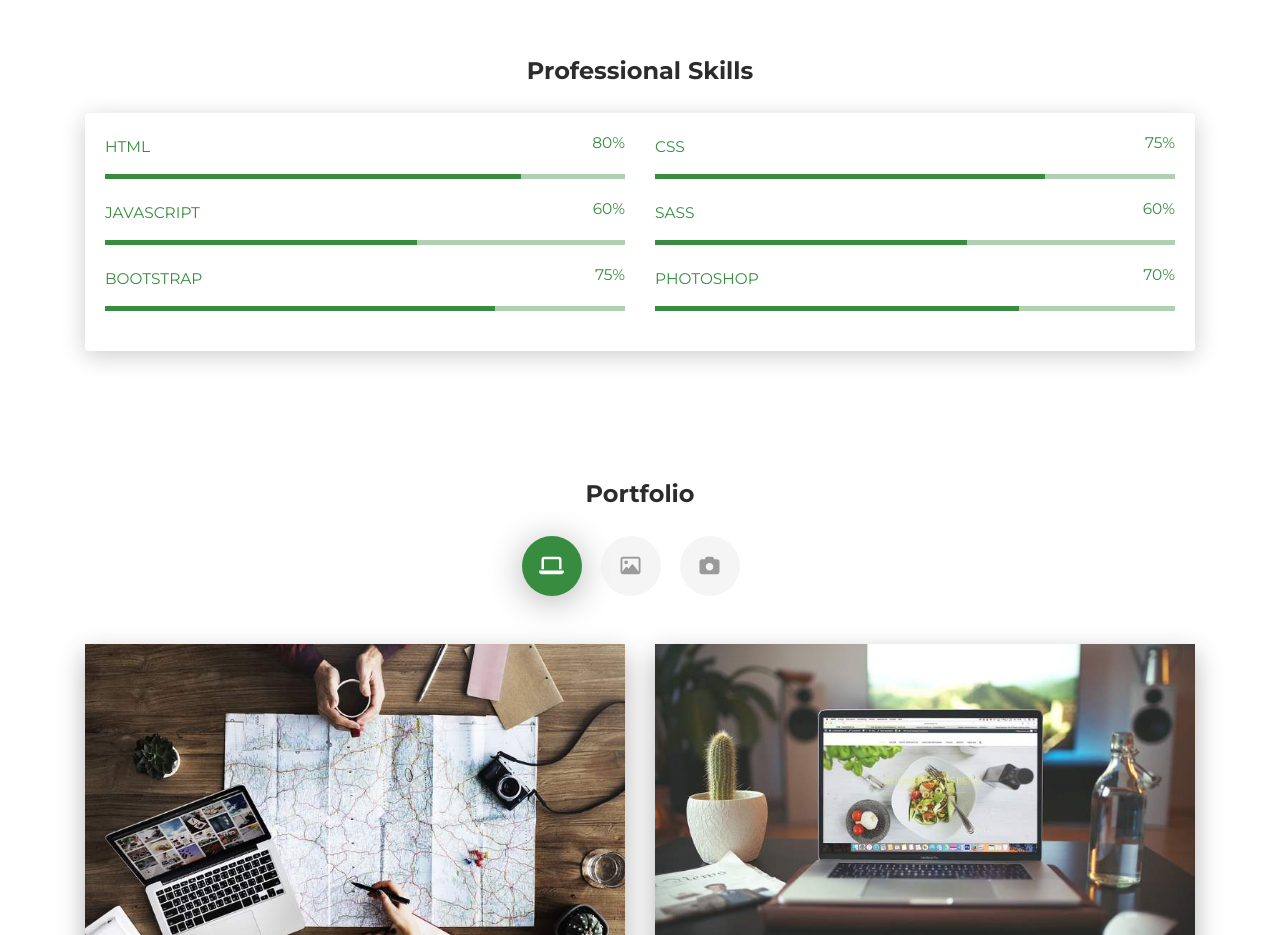
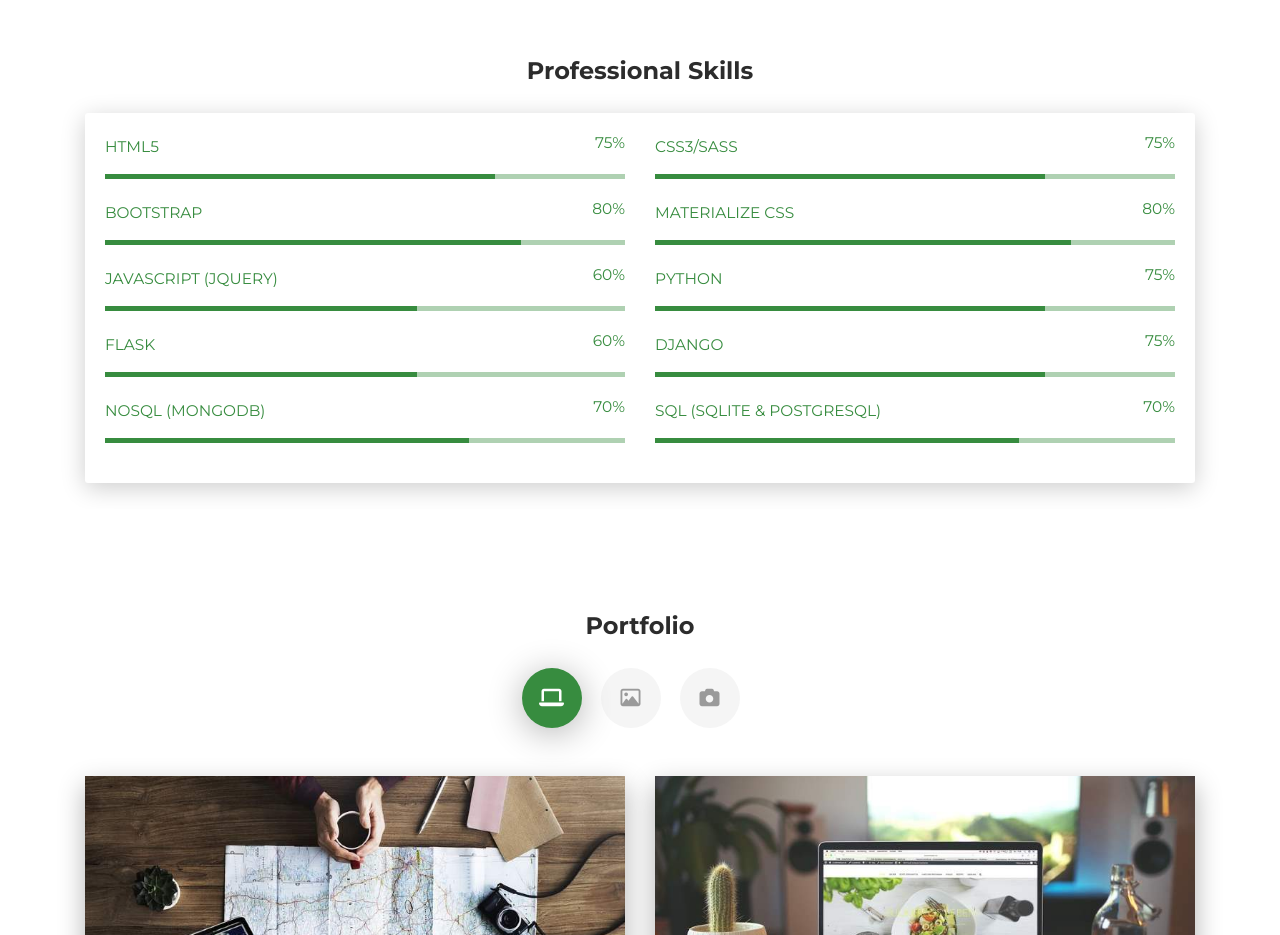
Before and after one commit to hebs87/personal-cv, a plain HTML site: page index.html in a window 1280 px wide. Shown: the part 920-1855 px from the top of the page. Drawn offline with Linux system fonts and the light colour scheme.

Commit message:
Amended Professional Skills section

```diff
--- a/index.html
+++ b/index.html
@@ -108,32 +108,16 @@
       <div class="card-body">
         <div class="row">
           <div class="col-md-6">
-            <div class="progress-container progress-primary"><span class="progress-badge">HTML</span>
+            <div class="progress-container progress-primary"><span class="progress-badge">HTML5</span>
               <div class="progress">
-                <div class="progress-bar progress-bar-primary" data-aos="progress-full" data-aos-offset="10" data-aos-duration="2000" role="progressbar" aria-valuenow="60" aria-valuemin="0" aria-valuemax="100" style="width: 80%;"></div><span class="progress-value">80%</span>
+                <div class="progress-bar progress-bar-primary" data-aos="progress-full" data-aos-offset="10" data-aos-duration="2000" role="progressbar" aria-valuenow="75" aria-valuemin="0" aria-valuemax="100" style="width: 75%;"></div><span class="progress-value">75%</span>
               </div>
             </div>
           </div>
           <div class="col-md-6">
-            <div class="progress-container progress-primary"><span class="progress-badge">CSS</span>
+            <div class="progress-container progress-primary"><span class="progress-badge">CSS3/SASS</span>
               <div class="progress">
-                <div class="progress-bar progress-bar-primary" data-aos="progress-full" data-aos-offset="10" data-aos-duration="2000" role="progressbar" aria-valuenow="60" aria-valuemin="0" aria-valuemax="100" style="width: 75%;"></div><span class="progress-value">75%</span>
-              </div>
-            </div>
-          </div>
-        </div>
-        <div class="row">
-          <div class="col-md-6">
-            <div class="progress-container progress-primary"><span class="progress-badge">JavaScript</span>
-              <div class="progress">
-                <div class="progress-bar progress-bar-primary" data-aos="progress-full" data-aos-offset="10" data-aos-duration="2000" role="progressbar" aria-valuenow="60" aria-valuemin="0" aria-valuemax="100" style="width: 60%;"></div><span class="progress-value">60%</span>
-              </div>
-            </div>
-          </div>
-          <div class="col-md-6">
-            <div class="progress-container progress-primary"><span class="progress-badge">SASS</span>
-              <div class="progress">
-                <div class="progress-bar progress-bar-primary" data-aos="progress-full" data-aos-offset="10" data-aos-duration="2000" role="progressbar" aria-valuenow="60" aria-valuemin="0" aria-valuemax="100" style="width: 60%;"></div><span class="progress-value">60%</span>
+                <div class="progress-bar progress-bar-primary" data-aos="progress-full" data-aos-offset="10" data-aos-duration="2000" role="progressbar" aria-valuenow="75" aria-valuemin="0" aria-valuemax="100" style="width: 75%;"></div><span class="progress-value">75%</span>
               </div>
             </div>
           </div>
@@ -142,14 +126,62 @@
           <div class="col-md-6">
             <div class="progress-container progress-primary"><span class="progress-badge">Bootstrap</span>
               <div class="progress">
-                <div class="progress-bar progress-bar-primary" data-aos="progress-full" data-aos-offset="10" data-aos-duration="2000" role="progressbar" aria-valuenow="60" aria-valuemin="0" aria-valuemax="100" style="width: 75%;"></div><span class="progress-value">75%</span>
+                <div class="progress-bar progress-bar-primary" data-aos="progress-full" data-aos-offset="10" data-aos-duration="2000" role="progressbar" aria-valuenow="80" aria-valuemin="0" aria-valuemax="100" style="width: 80%;"></div><span class="progress-value">80%</span>
               </div>
             </div>
           </div>
           <div class="col-md-6">
-            <div class="progress-container progress-primary"><span class="progress-badge">Photoshop</span>
+            <div class="progress-container progress-primary"><span class="progress-badge">Materialize CSS</span>
               <div class="progress">
-                <div class="progress-bar progress-bar-primary" data-aos="progress-full" data-aos-offset="10" data-aos-duration="2000" role="progressbar" aria-valuenow="60" aria-valuemin="0" aria-valuemax="100" style="width: 70%;"></div><span class="progress-value">70%</span>
+                <div class="progress-bar progress-bar-primary" data-aos="progress-full" data-aos-offset="10" data-aos-duration="2000" role="progressbar" aria-valuenow="80" aria-valuemin="0" aria-valuemax="100" style="width: 80%;"></div><span class="progress-value">80%</span>
+              </div>
+            </div>
+          </div>
+        </div>
+        <div class="row">
+          <div class="col-md-6">
+            <div class="progress-container progress-primary"><span class="progress-badge">JavaScript (jQuery)</span>
+              <div class="progress">
+                <div class="progress-bar progress-bar-primary" data-aos="progress-full" data-aos-offset="10" data-aos-duration="2000" role="progressbar" aria-valuenow="60" aria-valuemin="0" aria-valuemax="100" style="width: 60%;"></div><span class="progress-value">60%</span>
+              </div>
+            </div>
+          </div>
+          <div class="col-md-6">
+            <div class="progress-container progress-primary"><span class="progress-badge">Python</span>
+              <div class="progress">
+                <div class="progress-bar progress-bar-primary" data-aos="progress-full" data-aos-offset="10" data-aos-duration="2000" role="progressbar" aria-valuenow="75" aria-valuemin="0" aria-valuemax="100" style="width: 75%;"></div><span class="progress-value">75%</span>
+              </div>
+            </div>
+          </div>
+        </div>
+        <div class="row">
+          <div class="col-md-6">
+            <div class="progress-container progress-primary"><span class="progress-badge">Flask</span>
+              <div class="progress">
+                <div class="progress-bar progress-bar-primary" data-aos="progress-full" data-aos-offset="10" data-aos-duration="2000" role="progressbar" aria-valuenow="60" aria-valuemin="0" aria-valuemax="100" style="width: 60%;"></div><span class="progress-value">60%</span>
+              </div>
+            </div>
+          </div>
+          <div class="col-md-6">
+            <div class="progress-container progress-primary"><span class="progress-badge">Django</span>
+              <div class="progress">
+                <div class="progress-bar progress-bar-primary" data-aos="progress-full" data-aos-offset="10" data-aos-duration="2000" role="progressbar" aria-valuenow="75" aria-valuemin="0" aria-valuemax="100" style="width: 75%;"></div><span class="progress-value">75%</span>
+              </div>
+            </div>
+          </div>
+        </div>
+        <div class="row">
+          <div class="col-md-6">
+            <div class="progress-container progress-primary"><span class="progress-badge">NoSQL (MongoDB)</span>
+              <div class="progress">
+                <div class="progress-bar progress-bar-primary" data-aos="progress-full" data-aos-offset="10" data-aos-duration="2000" role="progressbar" aria-valuenow="70" aria-valuemin="0" aria-valuemax="100" style="width: 70%;"></div><span class="progress-value">70%</span>
+              </div>
+            </div>
+          </div>
+          <div class="col-md-6">
+            <div class="progress-container progress-primary"><span class="progress-badge">SQL (SQLite &amp; PostgreSQL)</span>
+              <div class="progress">
+                <div class="progress-bar progress-bar-primary" data-aos="progress-full" data-aos-offset="10" data-aos-duration="2000" role="progressbar" aria-valuenow="70" aria-valuemin="0" aria-valuemax="100" style="width: 70%;"></div><span class="progress-value">70%</span>
               </div>
             </div>
           </div>
```
